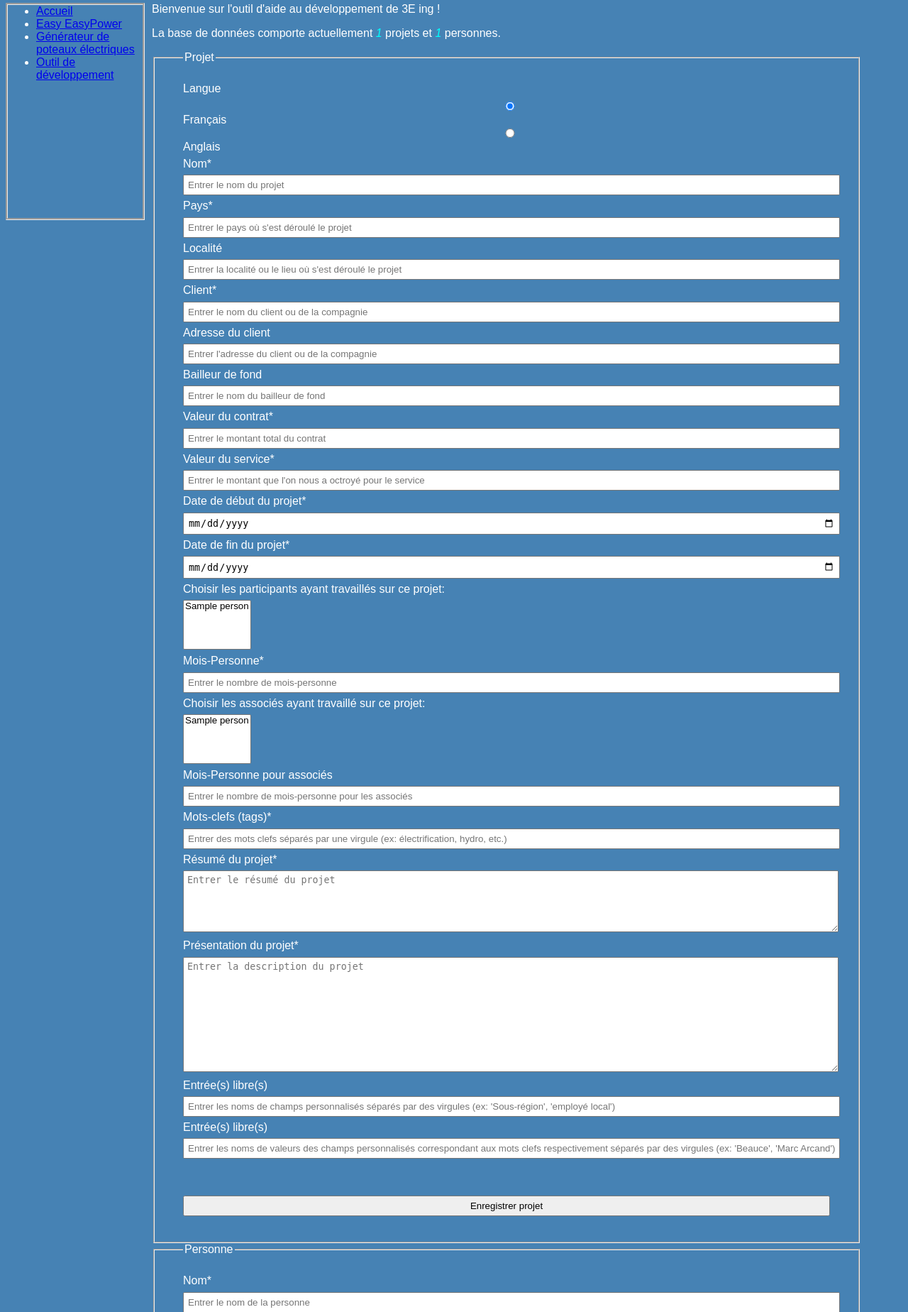
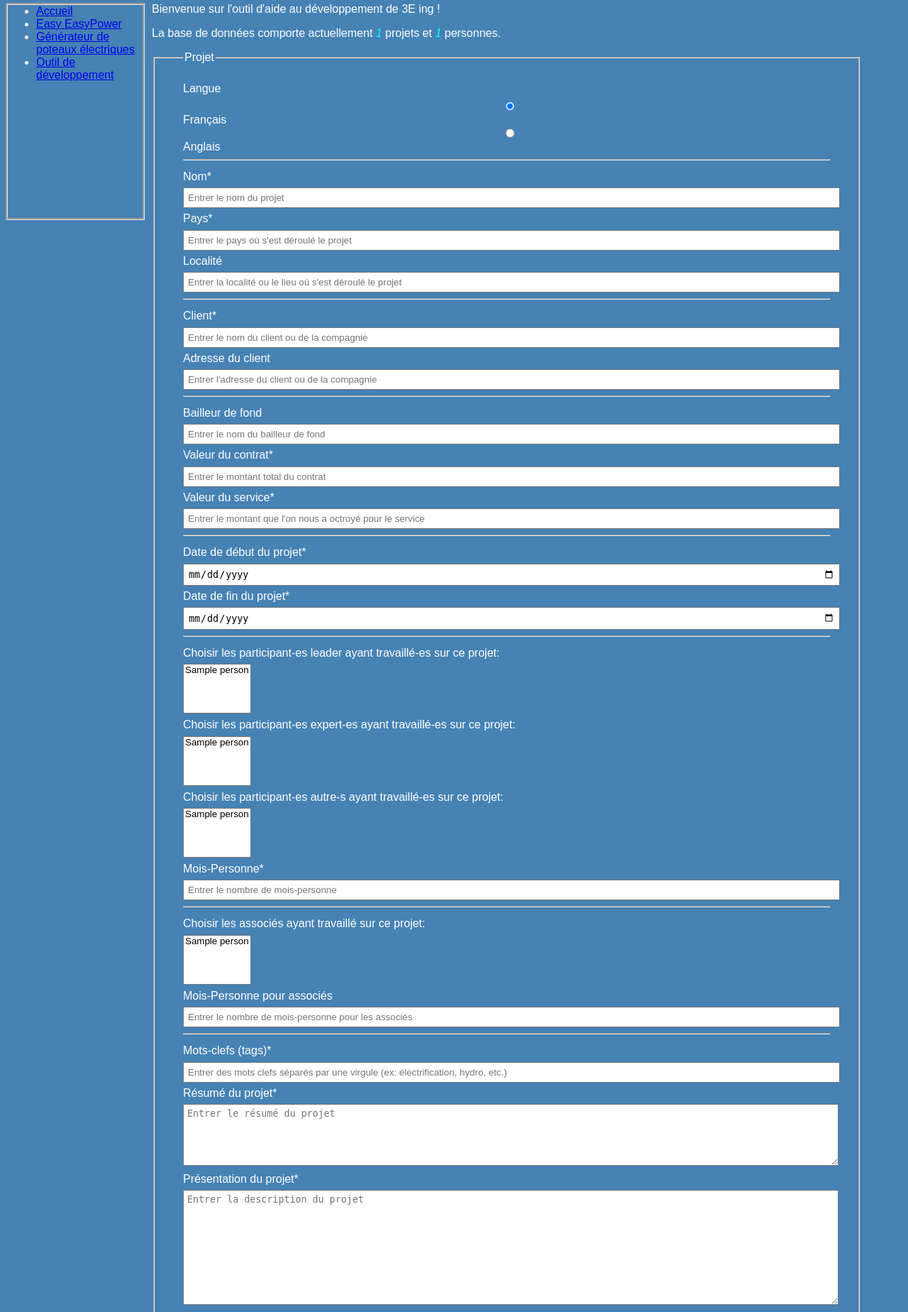
Before and after one commit to DFS420/intern-app, a Flask app: template app/templates/add_entry.html in a window 1280 px wide. Shown: the part 125-1973 px from the top of the page at 71% size. Run offline with Flask 2, Linux system fonts and the light colour scheme; the template is opened without the code that fills it: most values are stand-ins (such as "Sample title", 1, 10 or a date in 2020); parts of the project's set-up code (start-up, migrations or seed data) failed here and were passed over.

Commit message:
Ajout de selecteur pour type de personnes

```diff
--- a/app/templates/add_entry.html
+++ b/app/templates/add_entry.html
@@ -50,6 +50,8 @@
                     <input type="radio" id="language" name="language" value="en"> Anglais
                 </div>
 
+                <hr style="color: #f6f7f7; margin-left: auto; margin-right: auto;">
+
                 <div class="form-control">
                     <label for="title">Nom*</label>
                     <input type="text" id="title" name="title" placeholder="Entrer le nom du projet" required/>
@@ -71,6 +73,8 @@
                     />
                 </div>
 
+                <hr style="color: #f6f7f7; margin-left: auto; margin-right: auto;">
+
                 <div class="form-control">
                     <label for="client">Client*</label>
                     <input
@@ -91,6 +95,8 @@
                             placeholder="Entrer l'adresse du client ou de la compagnie"
                     />
                 </div>
+
+                <hr style="color: #f6f7f7; margin-left: auto; margin-right: auto;">
 
                 <div class="form-control">
                     <label for="founder">Bailleur de fond</label>
@@ -126,6 +132,8 @@
                     />
                 </div>
 
+                <hr style="color: #f6f7f7; margin-left: auto; margin-right: auto;">
+
                 <div class="form-control">
                     <label for="start_date">Date de début du projet*</label>
                     <input
@@ -146,9 +154,29 @@
                     />
                 </div>
 
+                <hr style="color: #f6f7f7; margin-left: auto; margin-right: auto;">
+
                 <div class="form-control">
-                    <label for="participants">Choisir les participants ayant travaillés sur ce projet:</label> </br>
-                    <select name="participants" id="participants" multiple>
+                    <label for="leader">Choisir les participant-es leader ayant travaillé-es sur ce projet:</label> </br>
+                    <select name="leader" id="leader" multiple>
+                        {% for person in persons %}
+                            <option value="{{ person['name'] }}"> {{ person['name'] }} </option>
+                        {% endfor %}
+                    </select>
+                </div>
+
+                <div class="form-control">
+                    <label for="expert">Choisir les participant-es expert-es ayant travaillé-es sur ce projet:</label> </br>
+                    <select name="expert" id="expert" multiple>
+                        {% for person in persons %}
+                            <option value="{{ person['name'] }}"> {{ person['name'] }} </option>
+                        {% endfor %}
+                    </select>
+                </div>
+
+                <div class="form-control">
+                    <label for="other">Choisir les participant-es autre-s ayant travaillé-es sur ce projet:</label> </br>
+                    <select name="other" id="other" multiple>
                         {% for person in persons %}
                             <option value="{{ person['name'] }}"> {{ person['name'] }} </option>
                         {% endfor %}
@@ -166,6 +194,8 @@
                             required
                     />
                 </div>
+
+                <hr style="color: #f6f7f7; margin-left: auto; margin-right: auto;">
 
                 <div class="form-control">
                     <label for="associate">Choisir les associés ayant travaillé sur ce projet:</label> </br>
@@ -188,6 +218,7 @@
                     />
                 </div>
 
+                <hr style="color: #f6f7f7; margin-left: auto; margin-right: auto;">
 
                 <div class="form-control">
                     <label for="project_tags">Mots-clefs (tags)*</label>
@@ -223,6 +254,8 @@
                             required
                     ></textarea>
                 </div>
+
+                <hr style="color: #f6f7f7; margin-left: auto; margin-right: auto;">
 
                 <div class="form-control">
                     <label for="custom_entry_keyword">Entrée(s) libre(s)</label>
```
